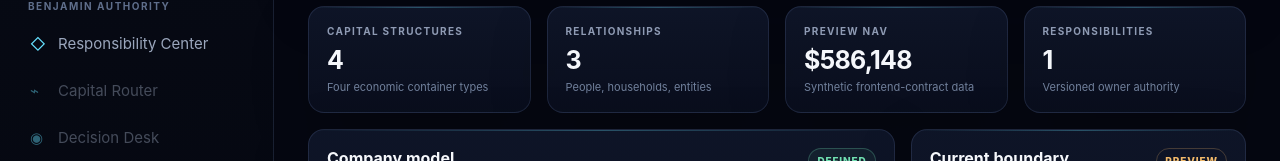
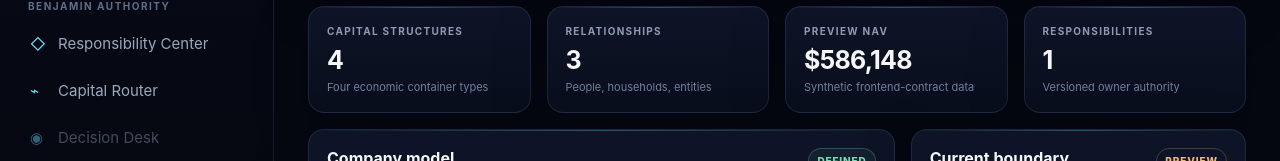
Before and after one commit to Geo222222/benjamin, a React (Vite) app in the folder apps/manager-console/: page / in a window 1280 px wide. Shown: the part 405-566 px from the top of the page. Built offline with nearby package versions, Linux system fonts and the light colour scheme.

Commit message:
feat: enable capital router surface

```diff
--- a/apps/manager-console/src/App.tsx
+++ b/apps/manager-console/src/App.tsx
@@ -6,6 +6,7 @@ import { CapitalStructures } from './CapitalStructures';
 import { Accounts } from './Accounts';
 import { ResponsibilityCenter } from './ResponsibilityCenter';
 import { Participants } from './Participants';
+import { CapitalRouter } from './CapitalRouter';
 
 type PageKey = 'command' | 'relationships' | 'structures' | 'participants' | 'accounts' | 'responsibility' | 'router' | 'decisions' | 'markets' | 'watchman' | 'hand' | 'book' | 'reports' | 'operations';
 type NavItem = { key: PageKey; label: string; glyph: string; phase: number; group: string };
@@ -27,7 +28,7 @@ const navItems: NavItem[] = [
   { key: 'operations', label: 'Operations', glyph: '⚙', phase: 9, group: 'Operations' },
 ];
 
-const enabledPages = new Set<PageKey>(['command','relationships','structures','participants','accounts','responsibility']);
+const enabledPages = new Set<PageKey>(['command','relationships','structures','participants','accounts','responsibility','router']);
 
 export function Topbar({ title, description }: { title: string; description: string }) {
   return <header className="bc-topbar"><div><div className="bc-eyebrow">Benjamin Capital Management / Manager Console</div><h1>{title}</h1><p>{description}</p></div><div className="bc-top-actions"><span className="bc-badge good">FRONTEND CONTRACT</span><span className="bc-badge warn">NO LIVE CAPITAL AUTHORITY</span></div></header>;
@@ -56,6 +57,7 @@ export function App() {
   else if(page==='participants') content=<Participants Topbar={Topbar}/>;
   else if(page==='accounts') content=<Accounts Topbar={Topbar}/>;
   else if(page==='responsibility') content=<ResponsibilityCenter Topbar={Topbar} initialStructureId={responsibilityStructure}/>;
+  else if(page==='router') content=<CapitalRouter Topbar={Topbar}/>;
   else content=<Placeholder page={page}/>;
 
   return <div className="bc-shell"><Sidebar page={page} setPage={navigate}/><main className="bc-main">{content}</main></div>;
```
